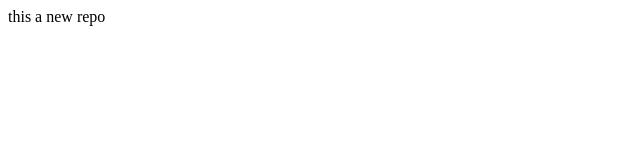
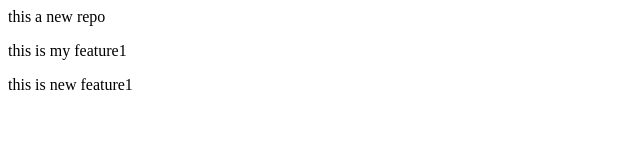
Before and after one commit to ka-pil90/localrepo, a plain HTML site: page index.html in a window 1280 px wide. Shown: the whole page, without its empty margins (0-640 px from the left). Drawn offline with Linux system fonts and the light colour scheme.

Commit message:
added new paragraph

```diff
--- a/index.html
+++ b/index.html
@@ -1,3 +1,9 @@
 <p>
     this a new repo
 </p>
+<p>
+    this is my feature1
+</p>
+<p>
+    this is new feature1
+</p>
```
